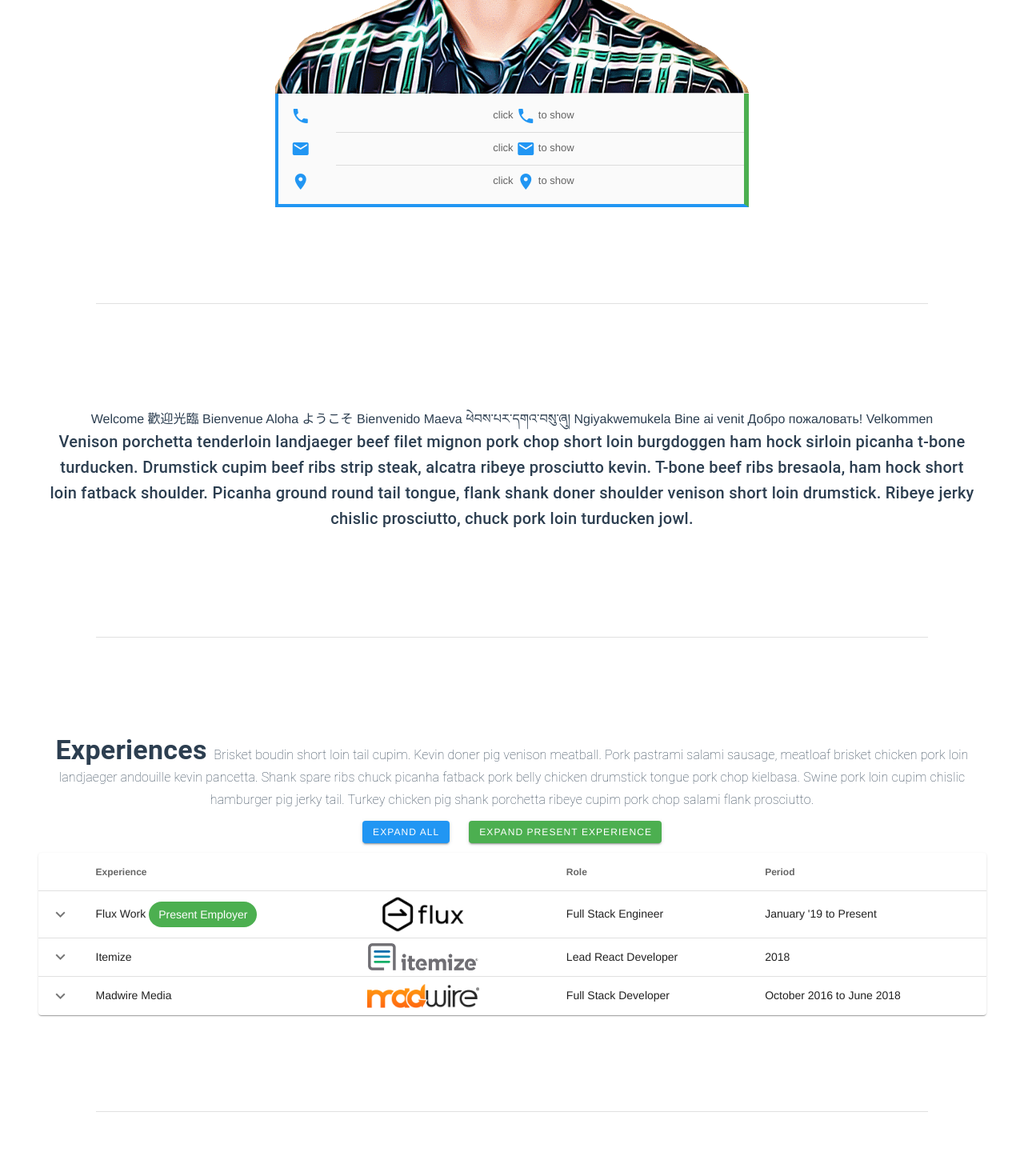
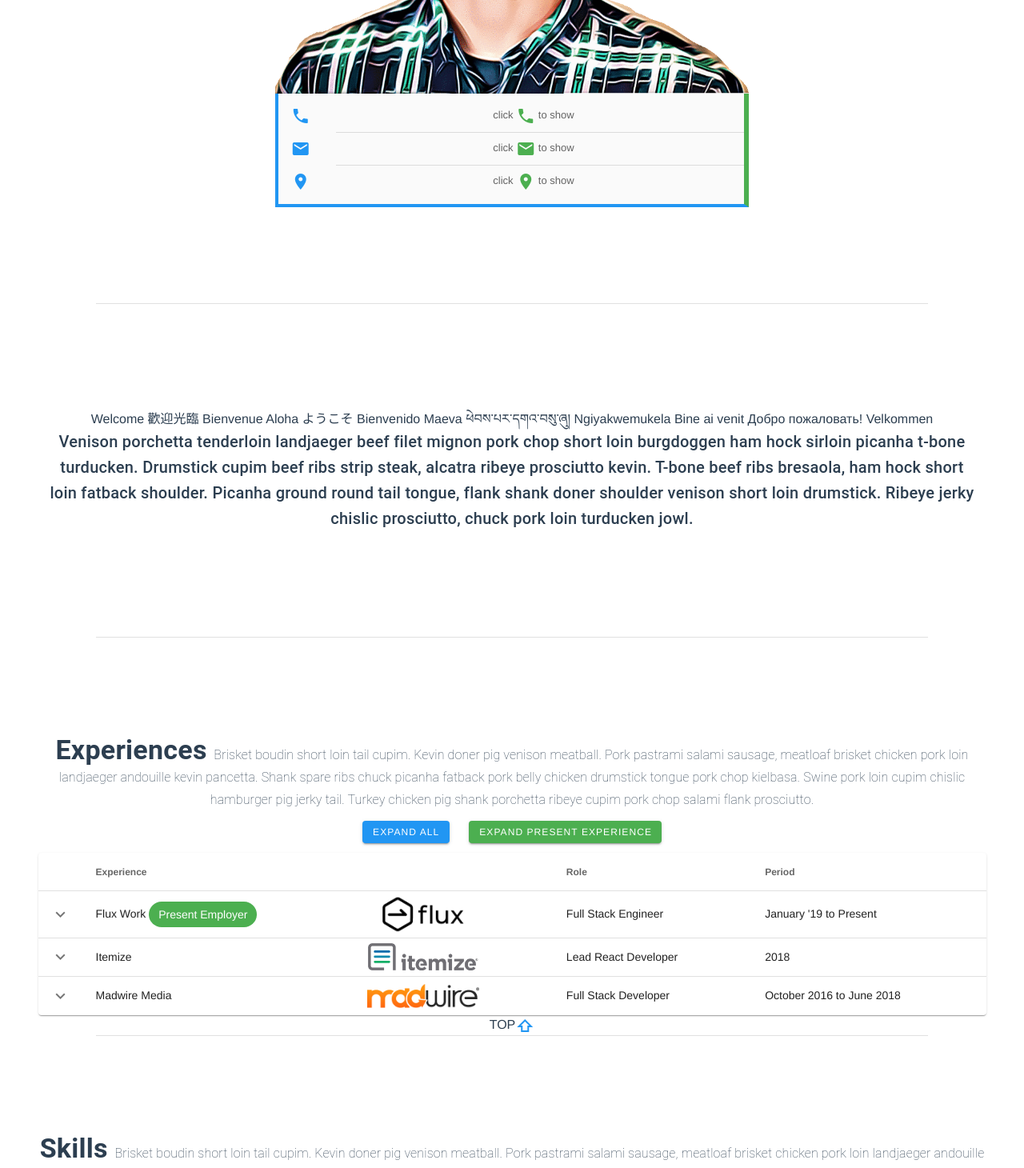
Before and after one commit to DanielDwyer/danieldwyer, a Vue app: page / in a window 1280 px wide. Shown: the part 440-1900 px from the top of the page at 80% size. Built offline with nearby package versions, Linux system fonts and the light colour scheme; a small style sheet from the web is missing.

Commit message:
small improvements

```diff
--- a/src/App.vue
+++ b/src/App.vue
@@ -6,15 +6,27 @@
       <Welcome />
       <v-divider class="divider" />
       <Experiences />
-      <v-divider class="divider" />
+      <span @click="scrollTo">
+        TOP<v-icon color="primary">mdi-apple-keyboard-shift</v-icon>
+      </span>
+      <v-divider class="divider-special" />
       <Skills />
-      <v-divider class="divider" />
+      <span @click="scrollTo">
+        TOP<v-icon color="primary">mdi-apple-keyboard-shift</v-icon>
+      </span>
+      <v-divider class="divider-special" />
+      <Portfolio />
+      <span @click="scrollTo">
+        TOP<v-icon color="primary">mdi-apple-keyboard-shift</v-icon>
+      </span>
+      <v-divider class="divider-special" />
       <Education />
-      <v-divider class="divider" />
-      <Portfolio />
-      <v-divider class="divider" />
+      <span @click="scrollTo" class="top">
+        TOP<v-icon color="primary">mdi-apple-keyboard-shift</v-icon>
+      </span>
     </v-content>
-    <v-footer color="secondary">
+    <v-footer color="secondary" class="display-1 font-weight-thin">
+      <span>DPD</span>
       <v-spacer></v-spacer>
       <div>&copy; {{ new Date().getFullYear() }}</div>
     </v-footer>
@@ -39,6 +51,11 @@ export default {
     Education,
     Portfolio,
   },
+  methods: {
+    scrollTo() {
+      window.scrollTo(0, 0);
+    },
+  },
 };
 </script>
 
@@ -55,4 +72,7 @@ export default {
 .divider {
   margin: 7.5em;
 }
+.divider-special {
+  margin: 0 7.5em 7.5em 7.5em;
+}
 </style>
--- a/src/components/HelloWorld.vue
+++ b/src/components/HelloWorld.vue
@@ -36,7 +36,12 @@
               v-if="!showPhone"
             >
               <v-list-item-subtitle>
-                click <v-icon color="primary">mdi-phone</v-icon> to show
+                click <v-icon
+                  color="secondary"
+                  @click="showPhone = !showPhone"
+                >
+                  mdi-phone
+                </v-icon> to show
               </v-list-item-subtitle>
             </v-list-item-content>
           </v-list-item>
@@ -60,7 +65,12 @@
               v-if="!showEmail"
             >
               <v-list-item-subtitle>
-                click <v-icon color="primary">mdi-email</v-icon> to show
+                click <v-icon
+                        color="secondary"
+                        @click="showEmail = !showEmail"
+                      >
+                        mdi-email
+                      </v-icon> to show
               </v-list-item-subtitle>
             </v-list-item-content>
           </v-list-item>
@@ -84,7 +94,12 @@
               v-if="!showAddress"
             >
               <v-list-item-subtitle>
-                click <v-icon color="primary">mdi-map-marker</v-icon> to show
+                click <v-icon
+                        color="secondary"
+                        @click="showAddress = !showAddress"
+                      >
+                        mdi-map-marker
+                      </v-icon> to show
               </v-list-item-subtitle>
             </v-list-item-content>
           </v-list-item>
--- a/src/components/Portfolio.vue
+++ b/src/components/Portfolio.vue
@@ -51,8 +51,8 @@
                 v-if="item.imagePath === '../assets/marketing360.png'"
                 :src="require('../assets/marketing360.png')"
                 contain
-                max-height="12.5em"
-                max-width="12.5em"
+                max-height="10em"
+                max-width="10em"
                 @click="openProject('https://www.marketing360.com/')"
               />
             </template>
```
Also changed, not shown: src/assets/marketing360.png.
